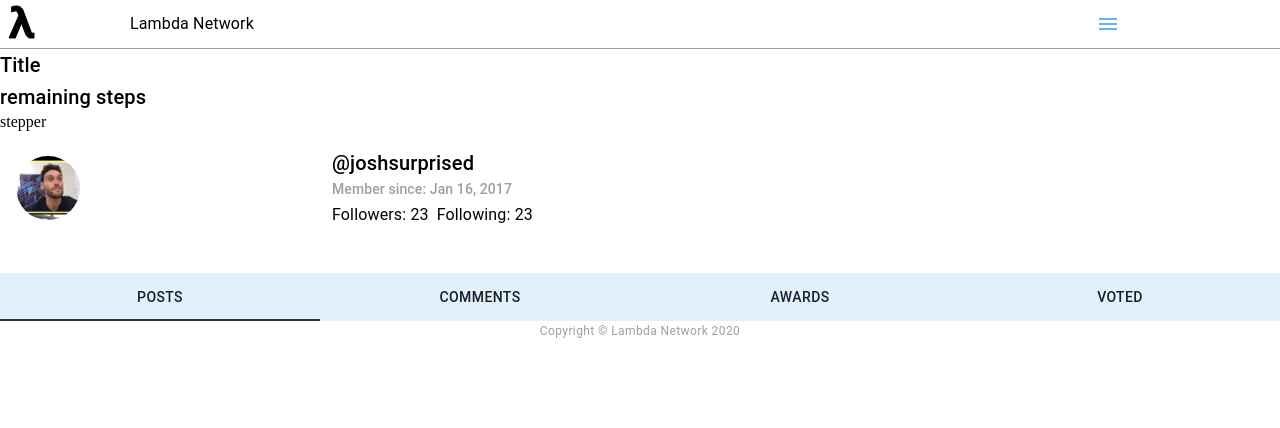
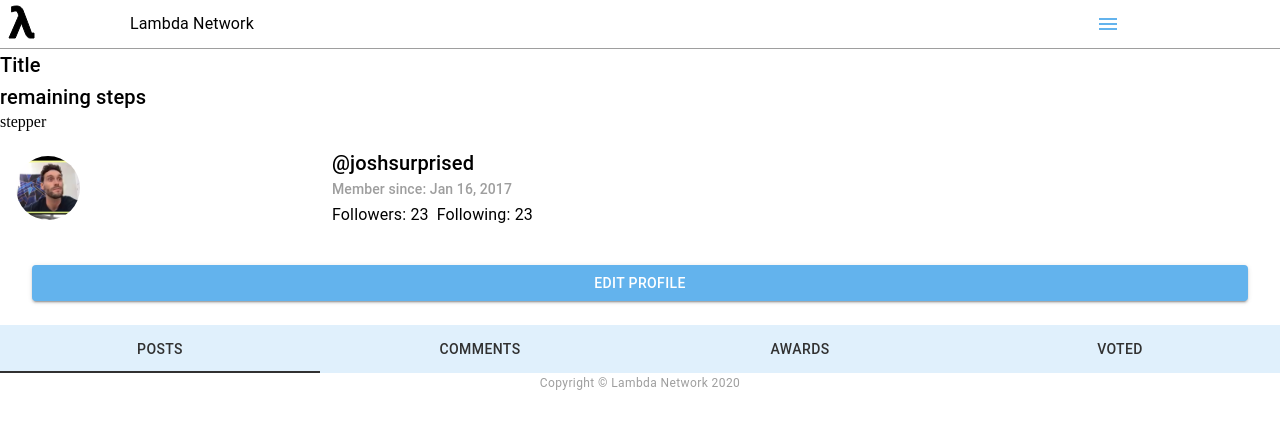
Before and after one commit to Khush1694/lambda-network-app, a React (Create React App) app: page /user-home in a window 1280 px wide. Shown: the top 428 px of the page. Built offline with nearby package versions, Linux system fonts and the light colour scheme.

Commit message:
add edit profile button and conditionally render it based on routes

```diff
--- /dev/null
+++ b/src/components/LambdaButton.js
@@ -0,0 +1,38 @@
+import React from 'react';
+import { Link } from 'react-router-dom';
+import { makeStyles } from '@material-ui/core/styles';
+import Button from '@material-ui/core/Button';
+import Typography from '@material-ui/core/Typography';
+
+// size takes lg, md, or sm as a size property
+// Color can take default, inherity, primary, or secondary
+const useStyles = makeStyles(theme => ({}));
+
+export default function LambdaButton({
+  size,
+  endIcon,
+  disableRipple,
+  disabled,
+  to,
+  color,
+  buttonText,
+  textColor,
+}) {
+  const classes = useStyles();
+
+  return (
+    <Button
+      variant="contained"
+      fullWidth
+      disableRipple={disableRipple ? disableRipple : undefined}
+      endIcon={endIcon ? endIcon : undefined}
+      size={size ? size : undefined}
+      disabled={disabled ? disabled : undefined}
+      component={Link}
+      to={to ? to : undefined}
+      color={color}
+    >
+      <Typography variant="button"> {buttonText}</Typography>
+    </Button>
+  );
+}
--- a/src/components/Users/EditProfile/UserProfileCard.js
+++ b/src/components/Users/EditProfile/UserProfileCard.js
@@ -1,4 +1,5 @@
 import React from 'react';
+import { useLocation } from 'react-router-dom';
 import Grid from '@material-ui/core/Grid';
 import Box from '@material-ui/core/Box';
 import { makeStyles } from '@material-ui/core/styles';
@@ -8,17 +9,18 @@ import Typography from '@material-ui/core/Typography';
 // local imports
 import theme from '../../ui/Theme';
 import joshSurprised from '../../../assets/images/joshsurprised.png';
+import LambdaButton from '../../LambdaButton';
 
 const useStyles = makeStyles(theme => ({
   root: {
     display: 'flex',
     '& > *': {
-      margin: theme.spacing(1),
+      margin: theme.spacing(1, 1, 0),
     },
     justifyContent: 'space-between',
   },
   userProfileContainer: {
-    padding: theme.spacing(1),
+    padding: theme.spacing(1, 1, 0),
   },
   avatar: {
     width: theme.spacing(1 / 4),
@@ -35,12 +37,19 @@ const useStyles = makeStyles(theme => ({
   userInfo: {
     marginLeft: theme.spacing(2),
   },
+  buttonItem: {
+    margin: theme.spacing(1, 4, 3),
+  },
 }));
 
 const UserProfileCard = () => {
+  const location = useLocation();
   const classes = useStyles();
+  console.log(location.pathname);
   return (
     <Box width="100%">
+      <Grid container direction="column">
+        <Grid item>
           <Grid
             container
             direction="row"
@@ -56,7 +65,12 @@ const UserProfileCard = () => {
               />
             </Grid>
             <Box width={3 / 4}>
-          <Grid item container direction="column" className={classes.userInfo}>
+              <Grid
+                item
+                container
+                direction="column"
+                className={classes.userInfo}
+              >
                 <Grid
                   container
                   direction="column"
@@ -73,14 +87,18 @@ const UserProfileCard = () => {
                   <Grid item className={classes.followedInfo}>
                     <Grid container className={classes.followedInfoContainer}>
                       <Grid item className={classes.followers}>
-                    <Typography variant="subtitle1">Followers: 23</Typography>
+                        <Typography variant="subtitle1">
+                          Followers: 23
+                        </Typography>
                       </Grid>
                       <Grid
                         item
                         className={classes.following}
                         style={{ marginLeft: theme.spacing(1) }}
                       >
-                    <Typography variant="subtitle1">Following: 23</Typography>
+                        <Typography variant="subtitle1">
+                          Following: 23
+                        </Typography>
                       </Grid>
                     </Grid>
                   </Grid>
@@ -88,6 +106,17 @@ const UserProfileCard = () => {
               </Grid>
             </Box>
           </Grid>
+        </Grid>
+        {location.pathname.includes('/user-home') && (
+          <Grid item className={classes.buttonItem}>
+            <LambdaButton
+              color={'primary'}
+              to={'/profile/edit'}
+              buttonText={'Edit Profile'}
+            />
+          </Grid>
+        )}
+      </Grid>
     </Box>
   );
 };
--- a/src/components/Users/Homepage/HomePageActionBar.js
+++ b/src/components/Users/Homepage/HomePageActionBar.js
@@ -48,6 +48,9 @@ const useStyles = makeStyles(theme => ({
   appBar: {
     backgroundColor: 'rgba(99, 179, 237, 0.2)',
   },
+  tab: {
+    ...theme.typography.tab,
+  },
 }));
 
 export default function FullWidthTabs() {
@@ -82,20 +85,29 @@ export default function FullWidthTabs() {
         variant="fullWidth"
         aria-label="full width tabs example"
       >
-        <Tab label="Posts" component={Link} to="/user-home" {...a11yProps(0)} />
         <Tab
+          className={classes.tab}
+          label="Posts"
+          component={Link}
+          to="/user-home"
+          {...a11yProps(0)}
+        />
+        <Tab
+          className={classes.tab}
           label="Comments"
           component={Link}
           to="/user-home/comments"
           {...a11yProps(1)}
         />
         <Tab
+          className={classes.tab}
           label="Awards"
           component={Link}
           to="/user-home/awards"
           {...a11yProps(2)}
         />
         <Tab
+          className={classes.tab}
           label="Voted"
           component={Link}
           to="/user-home/votes"
--- a/src/components/ui/Theme.js
+++ b/src/components/ui/Theme.js
@@ -13,8 +13,8 @@ const robotoFont = 'Roboto, sans-serif';
 
 // * colors
 const primaryBlue = '#63B3ED';
-const secondaryRed = '#A01a36';
-const orange = '#f2994a';
+const red = '#A01a36';
+const secondaryOrange = '#f2994a';
 const purple = '#9851e0';
 const green = '#27ae70';
 const gray = '#e0e0e0';
@@ -25,9 +25,9 @@ const black = '#313131';
 export default createMuiTheme({
   palette: {
     common: {
-      primary: primaryBlue,
-      secondary: secondaryRed,
-      orange: orange,
+      blue: primaryBlue,
+      red: red,
+      orange: secondaryOrange,
       purple: purple,
       green: green,
       gray: gray,
@@ -55,7 +55,7 @@ export default createMuiTheme({
       // activatedOpacity: 0.12
     },
     primary: { main: primaryBlue },
-    secondary: { main: secondaryRed },
+    secondary: { main: secondaryOrange },
   },
   typography: {
     h1: {},
@@ -73,7 +73,12 @@ export default createMuiTheme({
     copyright: {},
     body1: {},
     body2: {},
-    button: {},
+    button: {
+      color: 'white',
+    },
+    tab: {
+      color: black,
+    },
     caption: {
       color: textGray,
     },
```
Lines whose indentation alone changed are shown as unchanged.
